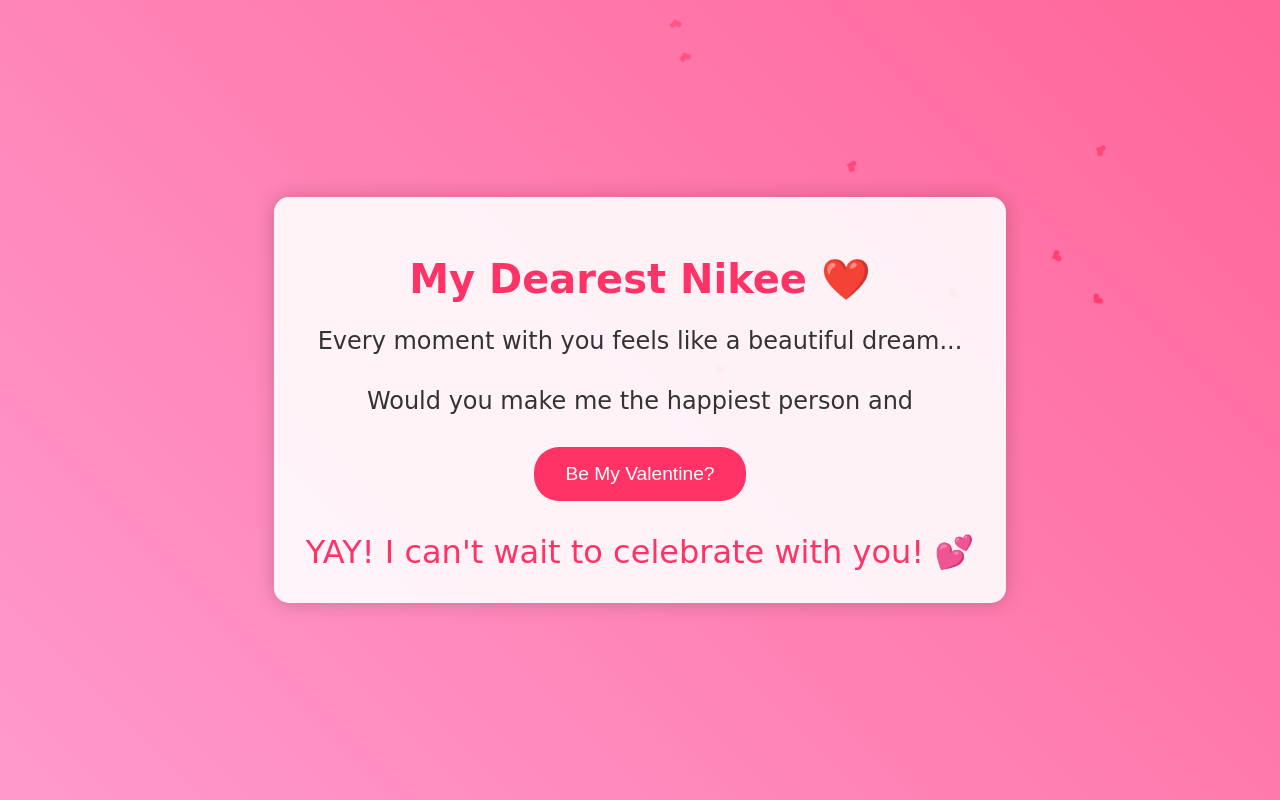
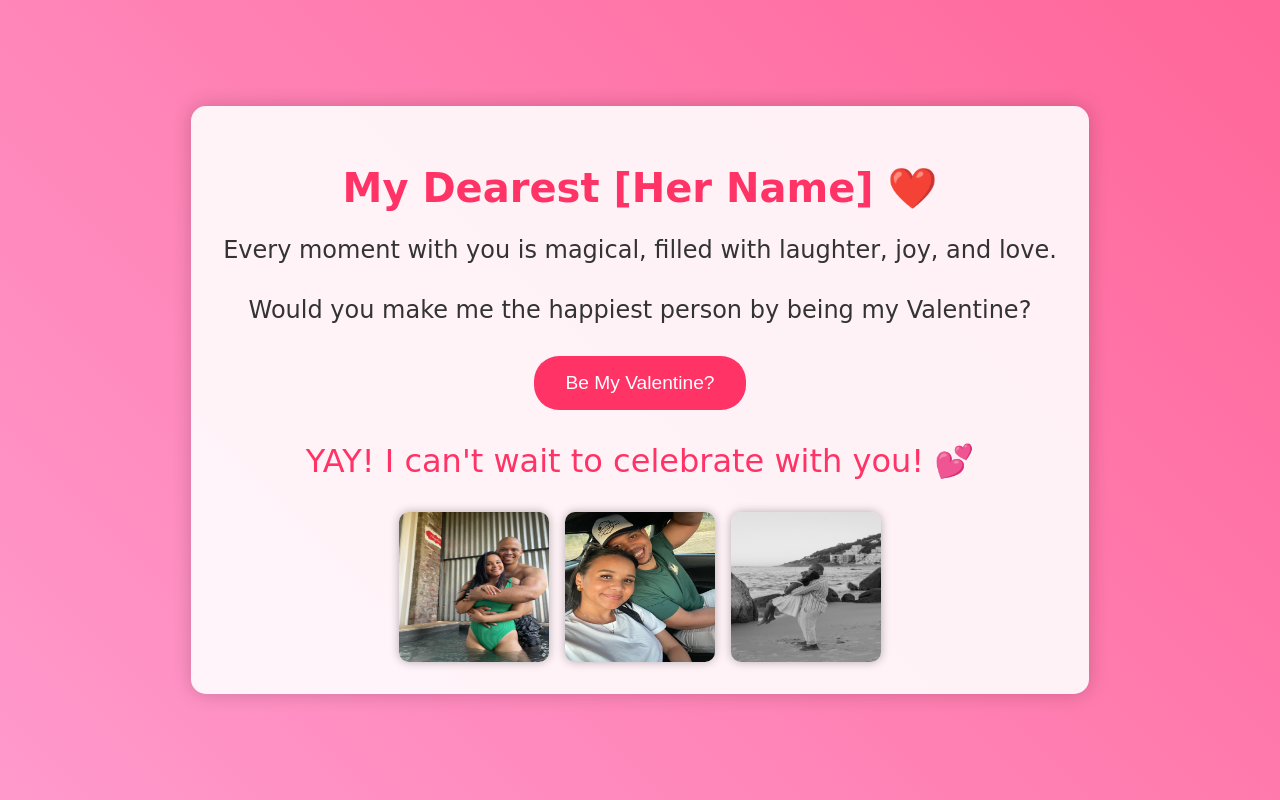
Before and after one commit to chanreygibbons/bemyvalentine, a plain HTML site: page index.html in a window 1280 px wide. Both pictures are taken after a click on the button "Be My Valentine?". Drawn offline with Linux system fonts and the light colour scheme.

Commit message:
Update index.html

```diff
--- a/index.html
+++ b/index.html
@@ -5,7 +5,6 @@
     <meta name="viewport" content="width=device-width, initial-scale=1.0">
     <title>Will You Be My Valentine? ❤️</title>
     <style>
-        /* CSS */
         body {
             margin: 0;
             height: 100vh;
@@ -15,6 +14,7 @@
             background: linear-gradient(45deg, #ff99cc, #ff6699);
             font-family: 'Brush Script MT', cursive;
             overflow: hidden;
+            flex-direction: column;
         }
 
         .container {
@@ -55,82 +55,56 @@
             transform: scale(1.1);
         }
 
-        .hearts {
-            position: fixed;
-            pointer-events: none;
+        .hidden-message {
+            display: none;
+            margin-top: 2rem;
+            font-size: 2em;
+            color: #ff3366;
+            animation: fadeIn 1.5s;
         }
 
-        .heart {
-            position: absolute;
-            color: #ff3366;
-            animation: float 3s infinite;
+        .gallery {
+            margin-top: 2rem;
+            display: flex;
+            justify-content: center;
+            gap: 1rem;
+        }
+
+        .gallery img {
+            width: 150px;
+            height: 150px;
+            border-radius: 10px;
+            box-shadow: 0 0 10px rgba(0, 0, 0, 0.3);
+            animation: fadeIn 1.5s;
         }
 
         @keyframes fadeIn {
             from { opacity: 0; transform: translateY(-20px); }
             to { opacity: 1; transform: translateY(0); }
         }
-
-        @keyframes float {
-            0% { transform: translateY(0) rotate(0deg); opacity: 1; }
-            100% { transform: translateY(-100vh) rotate(360deg); opacity: 0; }
-        }
-
-        .hidden-message {
-            display: none;
-            margin-top: 2rem;
-            font-size: 2em;
-            color: #ff3366;
-        }
     </style>
 </head>
 <body>
-    <!-- HTML -->
-    <div class="hearts" id="heartsContainer"></div>
-
     <div class="container">
-        <h1>My Dearest Nikee ❤️</h1>
-        <p>Every moment with you feels like a beautiful dream...</p>
-        <p>Would you make me the happiest person and</p>
+        <h1>My Dearest [Her Name] ❤️</h1>
+        <p>Every moment with you is magical, filled with laughter, joy, and love.</p>
+        <p>Would you make me the happiest person by being my Valentine?</p>
         <button class="heart-btn" onclick="showResponse()">Be My Valentine?</button>
         <div id="response" class="hidden-message"></div>
+
+        <div class="gallery">
+            <img src="IMG-20231105-WA0121.jpg" alt="Us together">
+            <img src="IMG-20241123-WA0051.jpg" alt="Cute memory">
+            <img src="N&C-Clifton-32.jpg" alt="Our happiest moment">
+        </div>
     </div>
 
     <script>
-        // JavaScript
-        function createHearts() {
-            const heartsContainer = document.getElementById('heartsContainer');
-            for (let i = 0; i < 50; i++) {
-                const heart = document.createElement('div');
-                heart.innerHTML = '❤';
-                heart.className = 'heart';
-                heart.style.left = Math.random() * 100 + 'vw';
-                heart.style.animationDelay = Math.random() * 2 + 's';
-                heartsContainer.appendChild(heart);
-            }
-        }
-
         function showResponse() {
             const response = document.getElementById('response');
             response.style.display = 'block';
             response.innerHTML = "YAY! I can't wait to celebrate with you! 💕";
-
-            // Add celebration effect
-            for(let i = 0; i < 100; i++) {
-                const confetti = document.createElement('div');
-                confetti.innerHTML = '❤';
-                confetti.style.position = 'fixed';
-                confetti.style.color = '#ff3366';
-                confetti.style.left = Math.random() * 100 + 'vw';
-                confetti.style.animation = 'float 2s forwards';
-                document.body.appendChild(confetti);
-
-                setTimeout(() => confetti.remove(), 2000);
-            }
         }
-
-        // Initialize hearts when page loads
-        window.onload = createHearts;
     </script>
 </body>
 </html>
```
